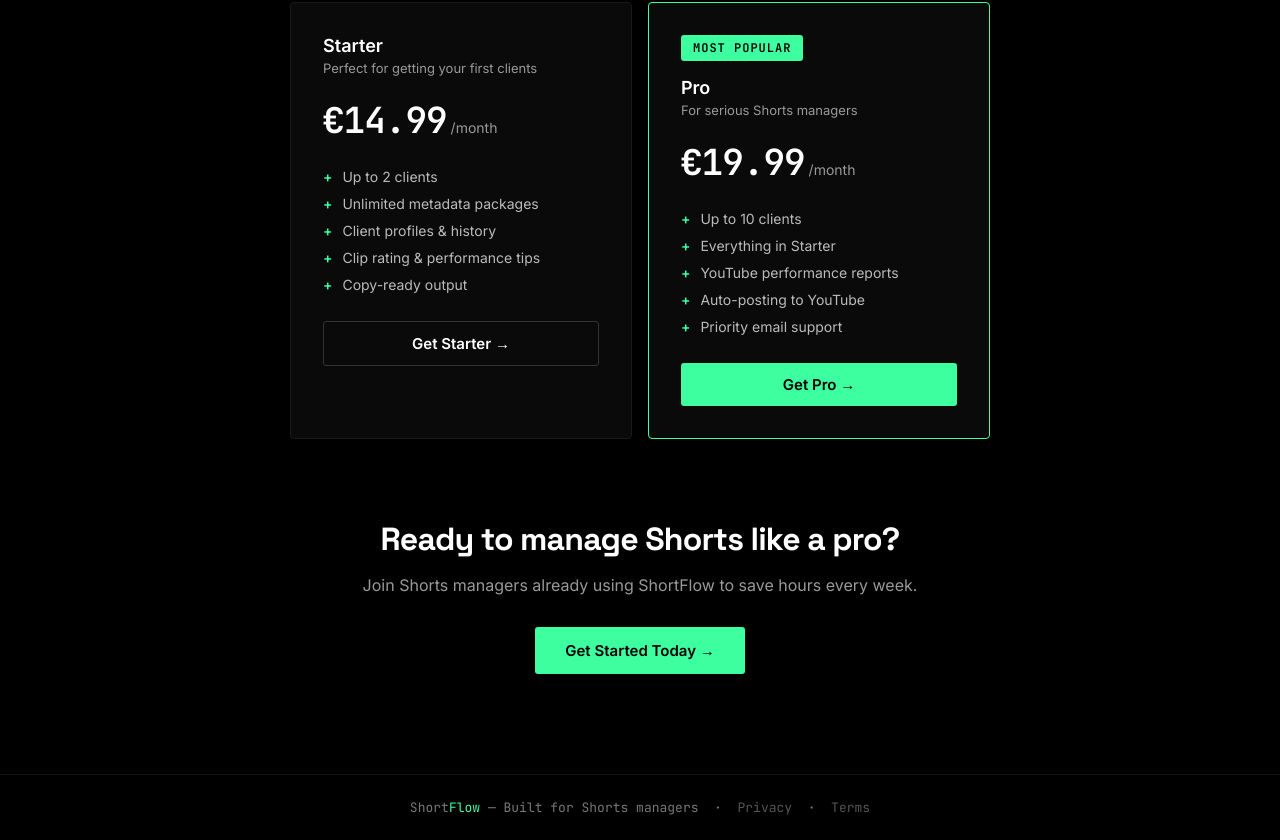
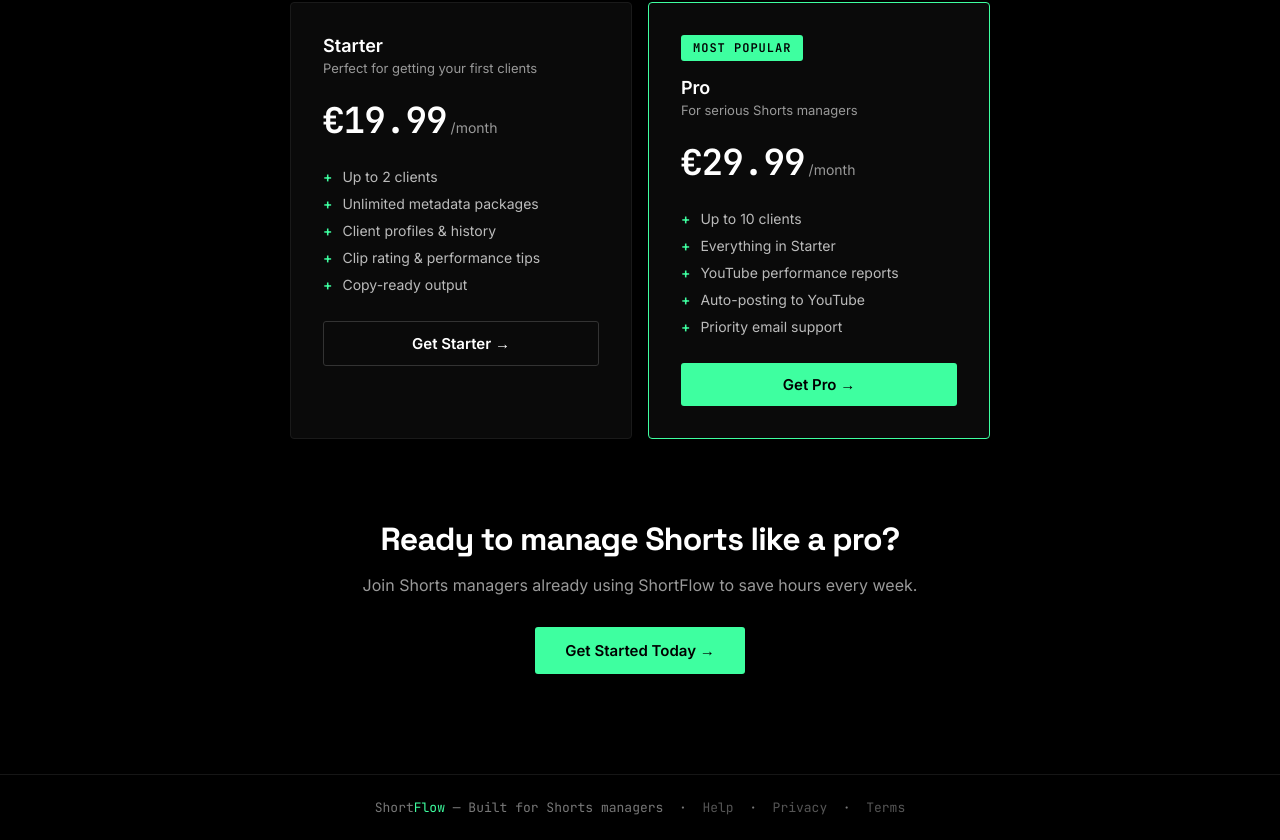
Before and after one commit to azougho-coder/ShortFlow, a Next.js app: page / in a window 1280 px wide. Shown: the part 2159-2999 px from the top of the page. After the commit the page ends 2976 px from the top, so only its background shows below. Built offline with nearby package versions, Linux system fonts and the light colour scheme; no server answers.

Commit message:
Update index.js

```diff
--- a/pages/index.js
+++ b/pages/index.js
@@ -6,7 +6,7 @@
 const PLANS = [
   {
     name: "Starter",
-    price: "€14.99",
+    price: "€19.99",
     per: "/month",
     description: "Perfect for getting your first clients",
     features: ["Up to 2 clients", "Unlimited metadata packages", "Client profiles & history", "Clip rating & performance tips", "Copy-ready output"],
@@ -15,7 +15,7 @@
   },
   {
     name: "Pro",
-    price: "€19.99",
+    price: "€29.99",
     per: "/month",
     description: "For serious Shorts managers",
     features: ["Up to 10 clients", "Everything in Starter", "YouTube performance reports", "Auto-posting to YouTube", "Priority email support"],
@@ -219,7 +219,7 @@
       </section>
 
       <footer style={{borderTop:"1px solid #161616",padding:"24px 40px",textAlign:"center"}}>
-        <div className="mono" style={{fontSize:13,color:"#777"}}>Short<span style={{color:"#3EFFA0"}}>Flow</span> — Built for Shorts managers &nbsp;·&nbsp; <a href="/privacy" style={{color:"#555",textDecoration:"none"}}>Privacy</a> &nbsp;·&nbsp; <a href="/terms" style={{color:"#555",textDecoration:"none"}}>Terms</a></div>
+        <div className="mono" style={{fontSize:13,color:"#777"}}>Short<span style={{color:"#3EFFA0"}}>Flow</span> — Built for Shorts managers &nbsp;·&nbsp; <a href="/help" style={{color:"#555",textDecoration:"none"}}>Help</a> &nbsp;·&nbsp; <a href="/privacy" style={{color:"#555",textDecoration:"none"}}>Privacy</a> &nbsp;·&nbsp; <a href="/terms" style={{color:"#555",textDecoration:"none"}}>Terms</a></div>
       </footer>
     </>
   );
```
